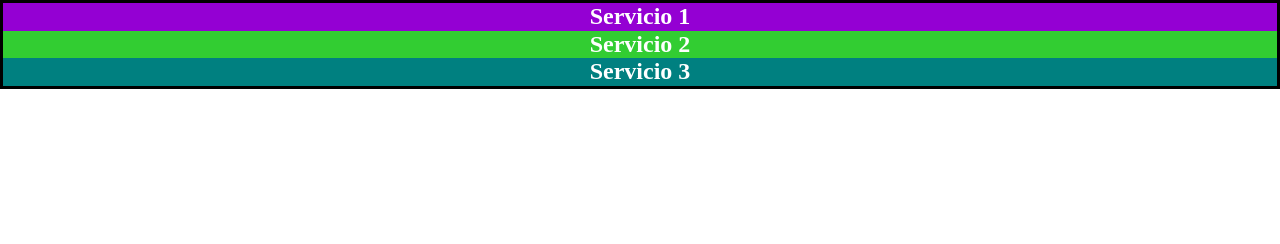
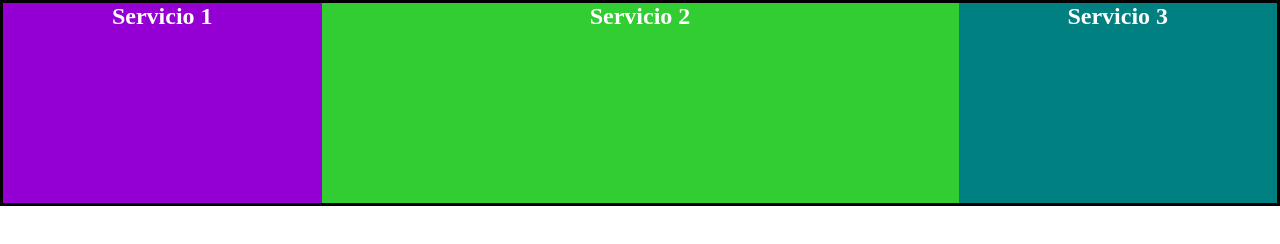
Before and after one commit to ZunoRick/CursoCSS_Grid_Flexbox, a plain HTML site: page cssgrid-basicos/01-grid/index.html in a window 1280 px wide. Drawn offline with nearby package versions, Linux system fonts and the light colour scheme.

Commit message:
Agregando primer lección de grid

```diff
--- a/cssgrid-basicos/01-grid/css/style.css
+++ b/cssgrid-basicos/01-grid/css/style.css
@@ -4,6 +4,17 @@ h2 {
 }
 .servicios {
     border: 3px solid black;
+    display: grid;
+    grid-template-columns: 50% 50%;
+    grid-template-rows: 50% 50%;
+    height: 200px;
+}
+
+@media (min-width: 768px) {
+    .servicios{
+        grid-template-columns: repeat(4, 25%);
+        grid-template-rows: repeat(3, 33.3%);
+    }
 }
 
 .servicio {
@@ -13,6 +24,23 @@ h2 {
 
 .servicio-1 {
     background-color: darkviolet;
+    grid-column: 1 / 2;
+    grid-row: 1 / 3;
+}
+
+@media (min-width: 768px) {
+    .servicio-1{
+        grid-row: 1 / 4;
+    }
+
+    .servicio-2{
+        grid-column: 2 / 4;
+        grid-row: 1 / 4;
+    }
+
+    .servicio-3{
+        grid-row: 1 / 4;
+    }
 }
 
 .servicio-2 {
```
